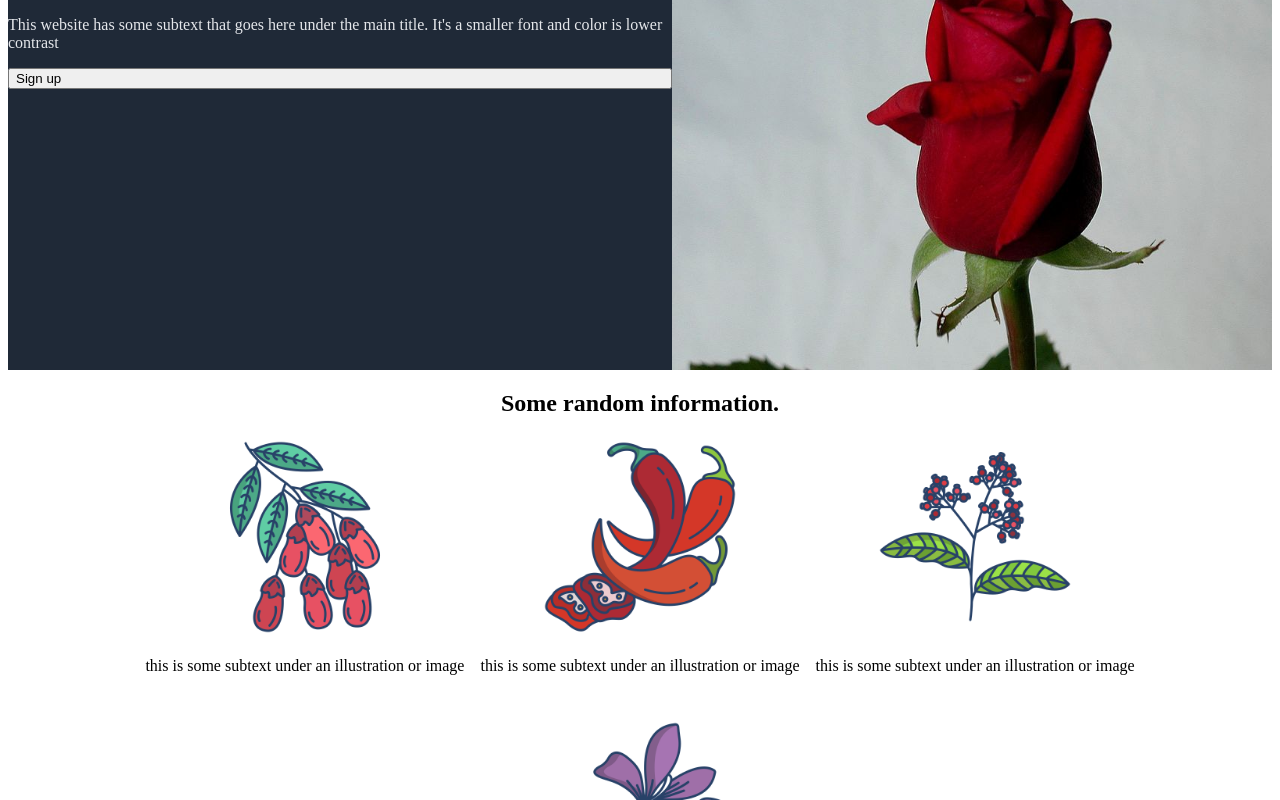
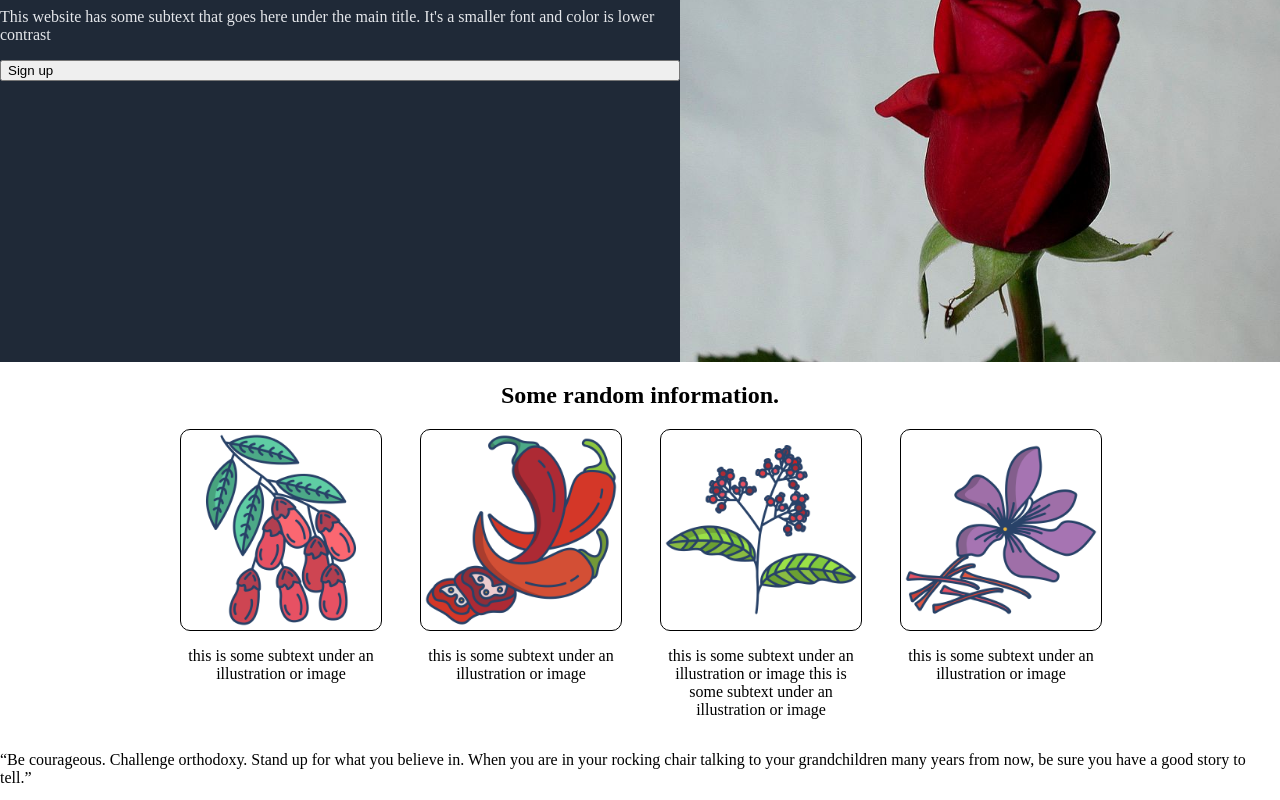
Before and after one commit to Detroc/odin-Landing-page, a plain HTML site: page index.html in a window 1280 px wide. Shown: the part 147-947 px from the top of the page. Drawn offline with Linux system fonts and the light colour scheme.

Commit message:
Upgrade info section

```diff
--- a/index.html
+++ b/index.html
@@ -39,7 +39,9 @@
 </div>
     <div class="box">
     <img src="./images/pepper.png" class="image">
-    <p>this is some subtext under an illustration or image</p>
+    <p>this is some subtext under an illustration or image
+        this is some subtext under an illustration or image
+    </p>
 </div>
     <div class="box">
     <img src="./images/saffron.png" class="image">
@@ -58,7 +60,7 @@
 
     </div>
 
-    <div clas=""call>
+    <div clas="call">
        <p>Call to action! it's time!</p>
        <p>Sign up for our product by clicking that button over there!</p>
        <button>Sign up</button>
--- a/style.css
+++ b/style.css
@@ -1,6 +1,7 @@
 body {
     display: flex;
     flex-direction: column;
+    margin: 0px;
 }
 
 .header {
@@ -8,6 +9,7 @@ body {
     flex-direction: column;
     background-color: #1f2937;
     color: #e5e7eb;
+    flex: 1 1 20%;
 }
 a {
     text-decoration: none;
@@ -16,6 +18,7 @@ a {
 .top {
     display: flex;
     justify-content: space-between;
+
 }
 
 .title {
@@ -41,15 +44,25 @@ button {
     display: flex;
     flex-direction: column;
     align-items: center;
+    flex: 1 1 20%;
 }
 .image {
-    width: 200px;
-    height: auto;
+ width:200px;
+ border: 1px solid  black;
+ border-radius: 10px;
+
 }
 .row {
     display: flex;
+    gap: 40px;
     flex-wrap: wrap;
+}
+.box {
+    display: inline-flex;
+    flex-direction: column;
     text-align: center;
-    justify-content: center;
-    gap: 16px;
+    align-items: center;
+    flex-wrap: wrap;
+    width: 200px;
+
 }
```
